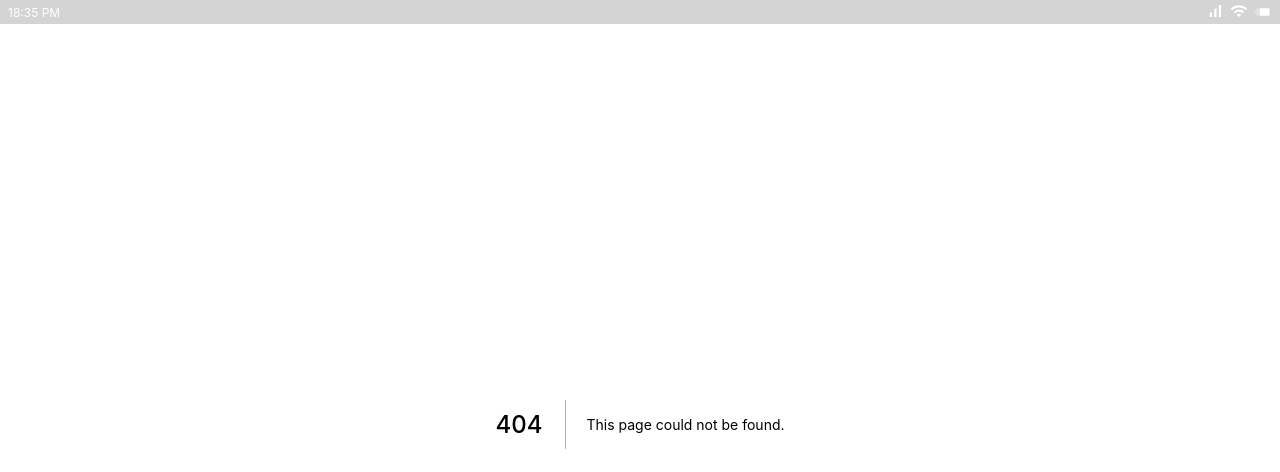
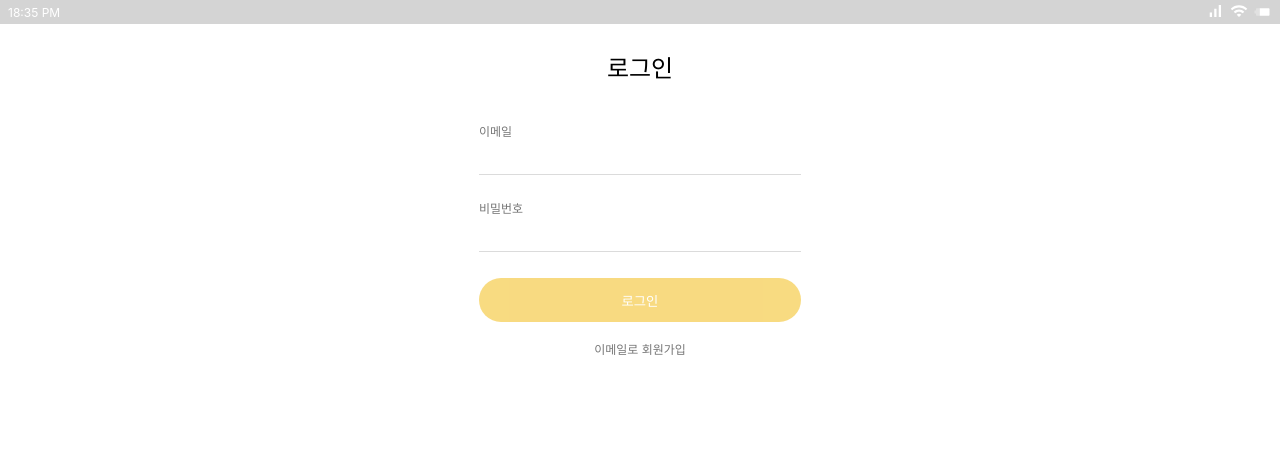
Before and after one commit to wjdgml3834/mandarin_market, a Next.js app: page /login in a window 1280 px wide. Before the commit this address had no page. Shown: the top 472 px of the page. Built offline with nearby package versions, Linux system fonts and the light colour scheme.

Commit message:
:recycle: 이메일로 로그인 페이지 추상화

```diff
--- /dev/null
+++ b/src/components/login/Email.tsx
@@ -0,0 +1,87 @@
+import styled from "@emotion/styled";
+import { COLOR } from "../../constants";
+import Link from 'next/link'
+
+export const LoginPage = () => {
+  return (
+    <Container>
+      <Title>로그인</Title>
+      <Form>
+        <Label>
+          <SubText>이메일</SubText>
+           <Input name="email" type="email" id="email"></Input>
+        </Label>
+        <Label>
+          <SubText>비밀번호</SubText>
+          <Input name="password" type="password" id="password"></Input>
+        </Label>
+        <Button>로그인</Button>
+      </Form>
+      <Link href="/signup">
+        <a className="signup">이메일로 회원가입</a>
+      </Link>
+    </Container>
+  );
+};
+
+const Container = styled.section`
+  max-width: 370px;
+  margin: 0 auto;
+  .signup {
+    display: block;
+    font-size: 12px;
+    line-height: 15px;
+    text-align: center;
+    margin-top: 20px;
+    color: #767676;
+  }
+`;
+
+const Title = styled.h2`
+  font-size: 24px;
+  line-height: 30px;
+  margin: 30px 0 40px;
+  text-align: center;
+`;
+
+const Form = styled.form`
+  padding: 0 24px;
+`;
+
+const Label = styled.label`
+  margin-bottom: 16px;
+  display: flex;
+  flex-direction: column;
+  color: #767676;
+  font-size: 12px;
+  line-height: 15px;
+`;
+
+const SubText = styled.span`
+  margin-bottom: 10px;
+`;
+
+const Input = styled.input`
+  margin-bottom: 10px;
+  font-size: 14px;
+  padding-bottom: 8px;
+  border: none;
+  border-bottom: 1px solid #dbdbdb;
+  &:focus {
+    outline: none;
+    border-bottom: 1px solid ${COLOR.orange};
+  }
+  &::placeholder {
+    color: #dbdbdb;
+  }
+`;
+
+const Button = styled.button`
+  width: 100%;
+  border: none;
+  height: 44px;
+  border-radius: 44px;
+  color: #fff;
+  background-color: ${COLOR.orange};
+  opacity: 0.5;
+`;
--- /dev/null
+++ b/src/pages/login.tsx
@@ -0,0 +1,19 @@
+import type { NextPage } from "next";
+import Head from "next/head";
+import { LoginPage } from "../components/login/Email";
+
+const Login: NextPage = () => {
+  return (
+    <section>
+      <Head>
+        <title>로그인｜감귤마켓</title>
+        <meta name="description" content="Generated by create next app" />
+        <link rel="icon" href="/favicon.ico" />
+      </Head>
+      <h1 className="sr-only">로그인 페이지</h1>
+      <LoginPage />
+    </section>
+  );
+};
+
+export default Login;
```
